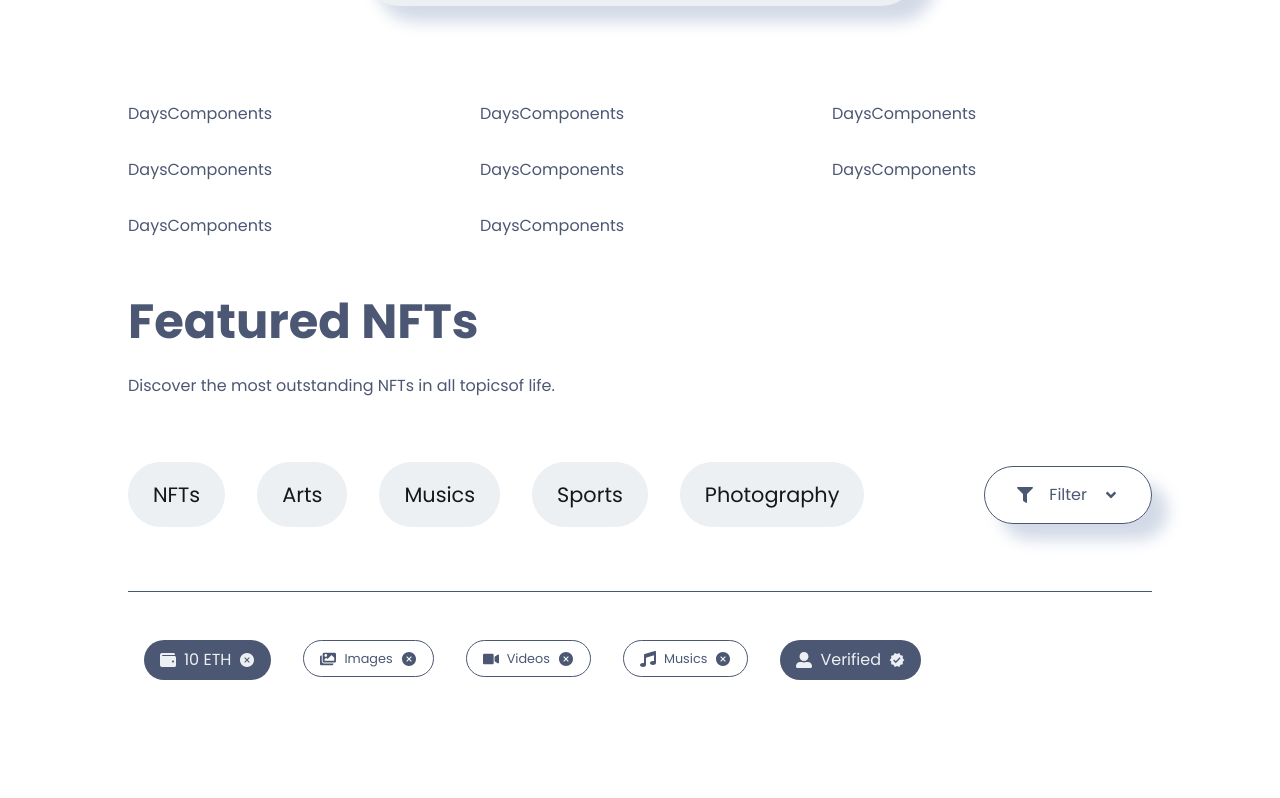
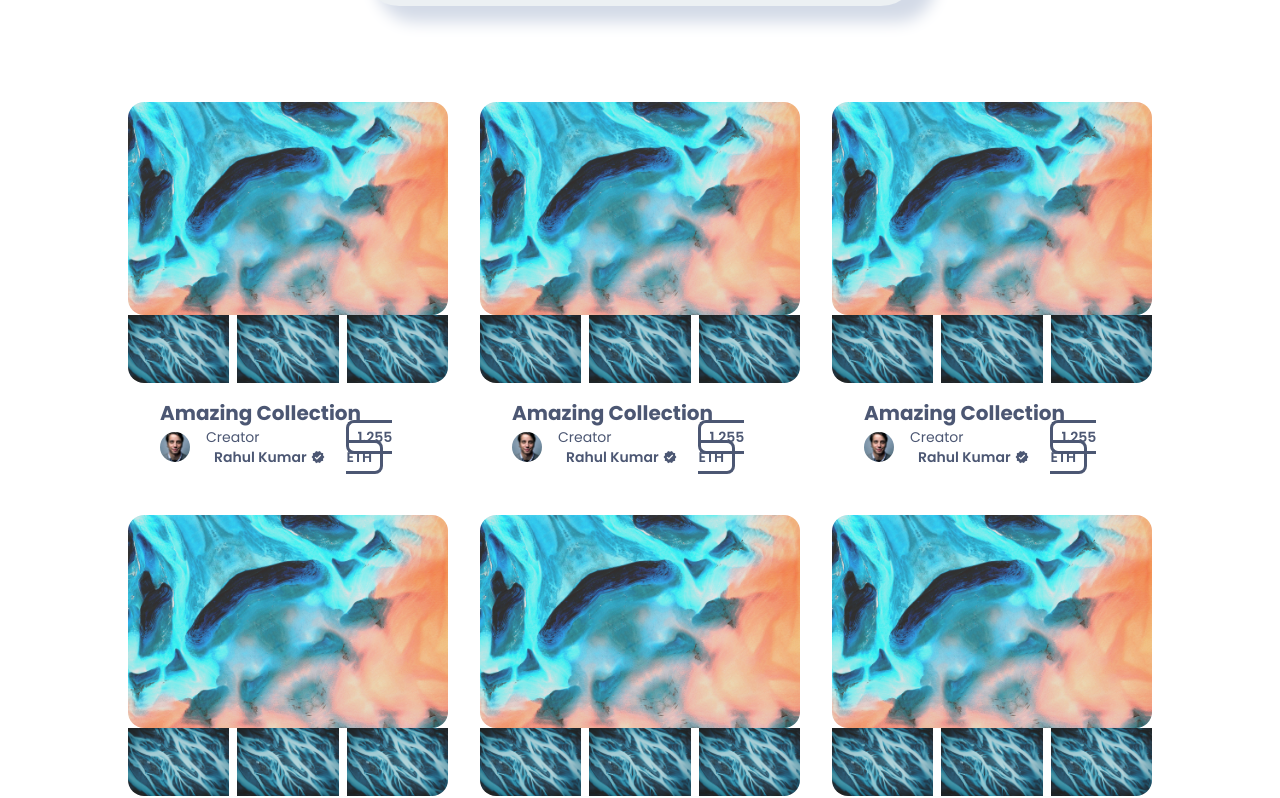
Before and after one commit to rahul-0407/nft-marketplace, a Next.js app in the folder nftfrontend/: page / in a window 1280 px wide. Shown: the part 2360-3158 px from the top of the page. Built offline with nearby package versions, Linux system fonts and the light colour scheme.

Commit message:
daysComponent added

```diff
--- a/nftfrontend/app/globals.css
+++ b/nftfrontend/app/globals.css
@@ -68,3 +68,82 @@ body {
   color: var(--foreground);
   /* font-family: Arial, Helvetica, sans-serif; */
 }
+
+
+
+
+
+
+.daysComponent{
+  width: 100%;
+  border-radius: 1rem;
+  transition:  all .3s ease-in;
+  cursor: pointer;
+}
+
+.daysComponent:hover{
+  box-shadow: var(--box-shadow);
+}
+
+.daysComponent_box_img_img{
+  border-radius: 1rem;
+}
+
+.daysComponent_box_profile{
+  display: grid;
+  grid-template-columns: repeat(3, 1fr);
+  gap: .5rem;
+}
+
+.daysComponent_box_img_1{
+  border-bottom-left-radius: 1rem;
+}
+
+.daysComponent_box_img_3{
+  border-bottom-right-radius: 1rem;
+}
+
+.daysComponent_box_title{
+  padding: 1rem 2rem;
+  line-height: 0;
+}
+
+.daysComponent_box_title_info{
+  display: flex;
+  align-items: center;
+  justify-content: space-between;
+}
+
+.daysComponent_box_title_info_profile{
+  display: flex;
+  align-items: center;
+  gap: 1rem;
+}
+
+.daysComponent_box_title_info_profile_img{
+  border-radius: 50%;
+}
+
+.daysComponent_box_title_info_profile span{
+  font-weight: 600;
+  padding-inline: .5rem;
+}
+
+.daysComponent_box_title_info_price span{
+  font-weight: 600;
+  border: 3px solid var(--icons-color);
+  padding: .5rem;
+  border-radius: .5rem;
+}
+
+@media screen and (min-device-width: 320px) and (max-device-width: 768px){
+  .daysComponent_box_profile{
+    grid-template-columns: repeat(3, 1fr);
+  }
+  .daysComponent_box_title_info{
+    flex-direction: column;
+    gap: 2rem;
+    padding: 1rem;
+    align-items: flex-start;
+  }
+}
--- a/nftfrontend/components/Collection/Collection.jsx
+++ b/nftfrontend/components/Collection/Collection.jsx
@@ -1,4 +1,4 @@
-"use client";
+'use client'
 
 import React, { useState } from "react";
 import {
@@ -36,30 +36,30 @@ const Collection = () => {
   };
 
   return (
-    <div className="w-full py-12 text-(--icons-color)">
+    <div className="w-full py-12 text-(--icons-color) pb-40">
       {/* Title */}
-      <div className="w-[35rem] mx-auto pb-24 text-center max-[1024px]:w-[90%]">
+      <div className="w-140 mx-auto pb-24 text-center max-[1024px]:w-[90%]">
         <h2 className="text-5xl mb-16 font-bold">Top List Creators</h2>
 
         {/* Filter Buttons */}
-        <div className="bg-[var(--main-bg-color)] px-4 py-2 rounded-full flex gap-4 justify-around items-center text-lg shadow-[var(--box-shadow)]">
+        <div className="bg-(--main-bg-color) px-4 py-2 rounded-full flex gap-4 justify-around items-center text-lg shadow-(--box-shadow)">
           <button
             onClick={openPopular}
-            className="flex items-center gap-2 bg-[var(--icons-color)] text-[var(--main-bg-color)] px-6 py-4 rounded-full border border-[var(--icons-color)] transition-all duration-300 ease-in hover:bg-transparent hover:text-[var(--icons-color)] max-[425px]:text-xs"
+            className="flex items-center gap-2 bg-(--icons-color) text-(--main-bg-color) px-6 py-4 rounded-full border border-(--icons-color) transition-all duration-300 ease-in hover:bg-transparent hover:text-(--icons-color) max-[425px]:text-xs"
           >
             <BsAlarmFill /> 24 hours
           </button>
 
           <button
             onClick={openFollowers}
-            className="flex items-center gap-2 bg-[var(--icons-color)] text-[var(--main-bg-color)] px-6 py-4 rounded-full border border-[var(--icons-color)] transition-all duration-300 ease-in hover:bg-transparent hover:text-[var(--icons-color)] max-[425px]:text-xs"
+            className="flex items-center gap-2 bg-(--icons-color) text-(--main-bg-color) px-6 py-4 rounded-full border border-(--icons-color) transition-all duration-300 ease-in hover:bg-transparent hover:text-(--icons-color) max-[425px]:text-xs"
           >
             <BsCalendar3 /> 7 days
           </button>
 
           <button
             onClick={openNews}
-            className="flex items-center gap-2 bg-[var(--icons-color)] text-[var(--main-bg-color)] px-6 py-4 rounded-full border border-[var(--icons-color)] transition-all duration-300 ease-in hover:bg-transparent hover:text-[var(--icons-color)] max-[425px]:text-xs"
+            className="flex items-center gap-2 bg-(--icons-color) text-[var(--main-bg-color)] px-6 py-4 rounded-full border border-[var(--icons-color)] transition-all duration-300 ease-in hover:bg-transparent hover:text-[var(--icons-color)] max-[425px]:text-xs"
           >
             <BsFillCalendarDateFill /> 30 days
           </button>
@@ -69,7 +69,7 @@ const Collection = () => {
       {/* Cards Grid */}
       {popular && (
         <div className="w-[80%] mx-auto grid grid-cols-1 sm:grid-cols-2 lg:grid-cols-3 gap-8 max-[1024px]:w-[90%] max-[1024px]:gap-16">
-          {cardArray.map((el, i) => (
+          {cardArray.map((_el, i) => (
             <DaysComponents key={i + 1} />
           ))}
         </div>
@@ -77,7 +77,7 @@ const Collection = () => {
 
       {following && (
         <div className="w-[80%] mx-auto grid grid-cols-1 sm:grid-cols-2 lg:grid-cols-3 gap-8 max-[1024px]:w-[90%] max-[1024px]:gap-16">
-          {followingArray.map((el, i) => (
+          {followingArray.map((_el, i) => (
             <DaysComponents key={i + 1} />
           ))}
         </div>
@@ -85,7 +85,7 @@ const Collection = () => {
 
       {news && (
         <div className="w-[80%] mx-auto grid grid-cols-1 sm:grid-cols-2 lg:grid-cols-3 gap-8 max-[1024px]:w-[90%] max-[1024px]:gap-16">
-          {newArray.map((el, i) => (
+          {newArray.map((_el, i) => (
             <DaysComponents key={i + 1} />
           ))}
         </div>
--- a/nftfrontend/components/Collection/DaysComponents/DaysComponents.jsx
+++ b/nftfrontend/components/Collection/DaysComponents/DaysComponents.jsx
@@ -1,9 +1,79 @@
-import React from 'react'
+import React from "react";
+import { MdVerified } from "react-icons/md";
 
 const DaysComponents = () => {
   return (
-    <div>DaysComponents</div>
-  )
-}
+    <div className="w-full rounded-2xl transition-all duration-300 ease-in cursor-pointer hover:shadow-[var(--box-shadow)]">
+      <div>
+        {/* Top Image */}
+        <div>
+          <img
+            src="./creatorbackground-1.jpeg"
+            alt="profile background"
+            className="w-full h-auto rounded-2xl object-cover"
+            width={500}
+            height={300}
+          />
+        </div>
 
-export default DaysComponents
+        {/* 3 Image Grid */}
+        <div className="grid grid-cols-3 gap-2">
+          <img
+            src="./creatorbackground-2.jpeg"
+            alt="profile"
+            height={200}
+            width={200}
+            className="object-cover rounded-bl-2xl"
+          />
+          <img
+            src="./creatorbackground-2.jpeg"
+            alt="profile"
+            height={200}
+            width={200}
+            className="object-cover"
+          />
+          <img
+            src="./creatorbackground-2.jpeg"
+            alt="profile"
+            height={200}
+            width={200}
+            className="object-cover rounded-br-2xl"
+          />
+        </div>
+
+        {/* Title + Info */}
+        <div className="px-8 py-4 leading-none">
+          <h2 className="text-xl font-bold">Amazing Collection</h2>
+
+          <div className="flex items-center justify-between max-[768px]:flex-col max-[768px]:gap-8 max-[768px]:p-4 max-[768px]:items-start">
+            {/* Profile */}
+            <div className="flex items-center gap-4">
+              <img
+                src="./user-1.png"
+                alt="profile"
+                width={30}
+                height={30}
+                className="rounded-full object-cover"
+              />
+              <p className="text-sm">
+                Creator{" "}
+                <span className="font-semibold px-2 inline-flex items-center gap-1">
+                  Rahul Kumar <MdVerified />
+                </span>
+              </p>
+            </div>
+
+            {/* Price */}
+            <div>
+              <span className="font-semibold border-[3px] border-[var(--icons-color)] px-2 py-1 rounded-lg text-sm">
+                1.255 ETH
+              </span>
+            </div>
+          </div>
+        </div>
+      </div>
+    </div>
+  );
+};
+
+export default DaysComponents;
```
Also changed, not shown: nftfrontend/public/creatorbackground-2.jpeg (added).
